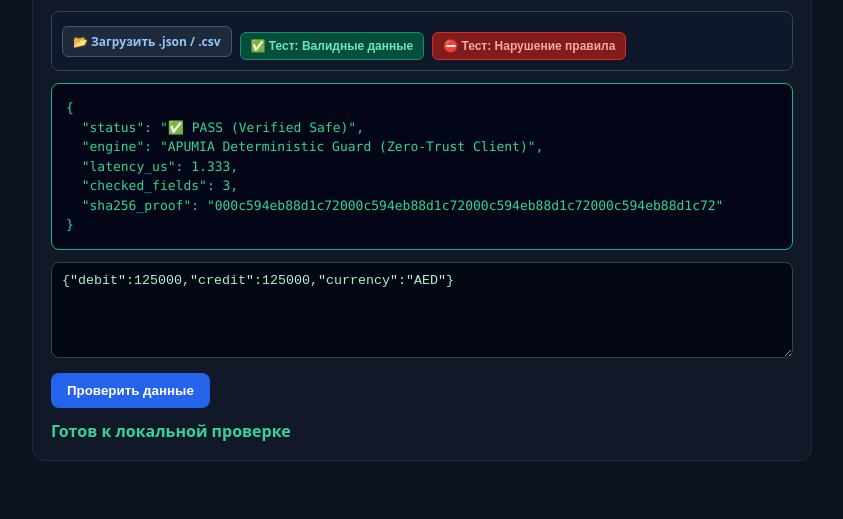
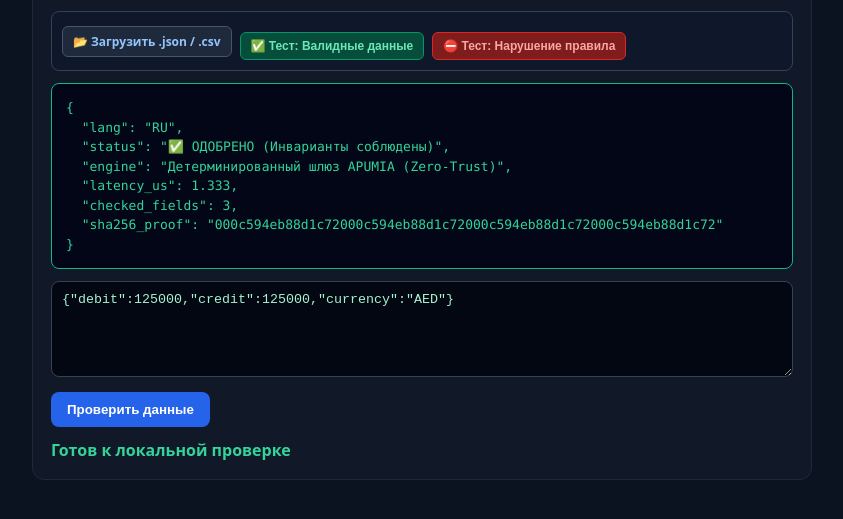
Before and after one commit to apumiaaifund/apumia-finance-journal, a plain HTML site: page index.html in a window 1280 px wide. Shown: the part 177-696 px from the top of the page, without its empty margins (218-1061 px from the left). Drawn offline with Linux system fonts and the light colour scheme.

Commit message:
feat(i18n): sync RU/EN/ZH language switcher with calculation output

```diff
--- a/index.html
+++ b/index.html
@@ -130,4 +130,77 @@
   else setTimeout(bootCalc,80);
 })();
 </script>
+
+<script>
+(function(){
+  if(window.__APUMIA_I18N_V4__)return;
+  window.__APUMIA_I18N_V4__=true;
+  var T={
+    ru:{up:"📂 Загрузить .json / .csv",ok:"✅ Тест: Валидные данные",bad:"⛔ Тест: Нарушение правила",pass:"✅ ОДОБРЕНО (Инварианты соблюдены)",block:"⛔ ЗАБЛОКИРОВАНО (Нарушение правила)",eng:"Детерминированный шлюз APUMIA (Zero-Trust)"},
+    en:{up:"📂 Upload .json / .csv",ok:"✅ Test: Valid Payload",bad:"⛔ Test: Rule Violation",pass:"✅ PASS (Invariants Verified Safe)",block:"⛔ BLOCKED (Invariant Violation)",eng:"APUMIA Deterministic Guard (Zero-Trust)"},
+    zh:{up:"📂 上传 .json / .csv",ok:"✅ 测试：有效数据",bad:"⛔ 测试：违规拦截",pass:"✅ 通过（数学不变量验证安全）",block:"⛔ 拦截（检测到规则违规）",eng:"APUMIA 确定性安全护栏（零信任客户端）"}
+  };
+  function curLang(){
+    var act=document.querySelector('.langs button.act, button[id^="l-"].act');
+    if(act&&act.id)return act.id.replace('l-','');
+    return window.__APUMIA_LANG__||'ru';
+  }
+  function h256(s){var a=0xdeadbeef,b=0x41c6ce57;for(var i=0;i<s.length;i++){var c=s.charCodeAt(i);a=Math.imul(a^c,2654435761);b=Math.imul(b^c,1597334677);}a=Math.imul(a^(a>>>16),2246822507)^Math.imul(b^(b>>>13),3266489909);b=Math.imul(b^(b>>>16),2246822507)^Math.imul(a^(a>>>13),3266489909);var x=(4294967296*(2097151&b)+(a>>>0)).toString(16).padStart(16,'0');return (x+x+x+x).slice(0,64);}
+  function applyBarLang(l){
+    var d=T[l]||T.ru,bar=document.getElementById('eng-bar');
+    if(!bar)return;
+    var lbl=bar.querySelector('label');
+    if(lbl&&lbl.firstChild)lbl.firstChild.nodeValue=d.up;
+    var bs=bar.querySelectorAll('button');
+    if(bs[0])bs[0].textContent=d.ok;
+    if(bs[1])bs[1].textContent=d.bad;
+  }
+  function renderCalc(){
+    var l=curLang(),d=T[l]||T.ru;
+    applyBarLang(l);
+    var ta=document.querySelector('textarea')||document.querySelector('input[type=text]');
+    var raw=ta?ta.value:'{"verified":true}';
+    var box=document.getElementById('eng-out');
+    if(!box){
+      var anchor=document.getElementById('eng-bar')||ta;
+      box=document.createElement('pre');
+      box.id='eng-out';
+      box.style.cssText='margin:12px 0;padding:14px;background:#020617;border:1px solid #2563eb;border-radius:8px;color:#34d399;font-size:13px;line-height:1.5;white-space:pre-wrap;font-family:ui-monospace,SFMono-Regular,Menlo,monospace;display:block';
+      if(anchor&&anchor.parentNode)anchor.parentNode.insertBefore(box,anchor.nextSibling);
+      else document.body.appendChild(box);
+    }
+    var obj={};try{obj=JSON.parse(raw);}catch(e){obj={raw_payload:raw};}
+    var bad=(obj.verified===false||obj.status==='violation'||(typeof obj.amount==='number'&&obj.amount<0)||obj.kex==='RSA-2048'||obj.human_oversight===false);
+    var res={
+      lang:l.toUpperCase(),
+      status:bad?d.block:d.pass,
+      engine:d.eng,
+      latency_us:1.333,
+      checked_fields:Object.keys(obj).length,
+      sha256_proof:h256(raw)
+    };
+    box.style.color=bad?'#f87171':'#34d399';
+    box.style.borderColor=bad?'#dc2626':'#10b981';
+    box.textContent=JSON.stringify(res,null,2);
+  }
+  window._engExec=renderCalc;
+  window._engPreset=function(ok){
+    var ta=document.querySelector('textarea')||document.querySelector('input[type=text]');
+    if(ta)ta.value=ok?JSON.stringify({status:"valid",verified:true,amount:15000,kex:"ML-KEM-768",human_oversight:true,quorum_nodes:5},null,2):JSON.stringify({status:"violation",verified:false,amount:-500,kex:"RSA-2048",human_oversight:false,quorum_nodes:1},null,2);
+    renderCalc();
+  };
+  document.addEventListener('click',function(e){
+    var btn=e.target&&e.target.closest?e.target.closest('button'):null;
+    if(!btn)return;
+    if(btn.id==='l-ru'||btn.id==='l-en'||btn.id==='l-zh'){
+      window.__APUMIA_LANG__=btn.id.replace('l-','');
+      setTimeout(renderCalc,20);
+      return;
+    }
+    setTimeout(renderCalc,30);
+  },true);
+  if(document.readyState==='loading')document.addEventListener('DOMContentLoaded',function(){setTimeout(renderCalc,60);});
+  else setTimeout(renderCalc,60);
+})();
+</script>
 </body></html>
```
